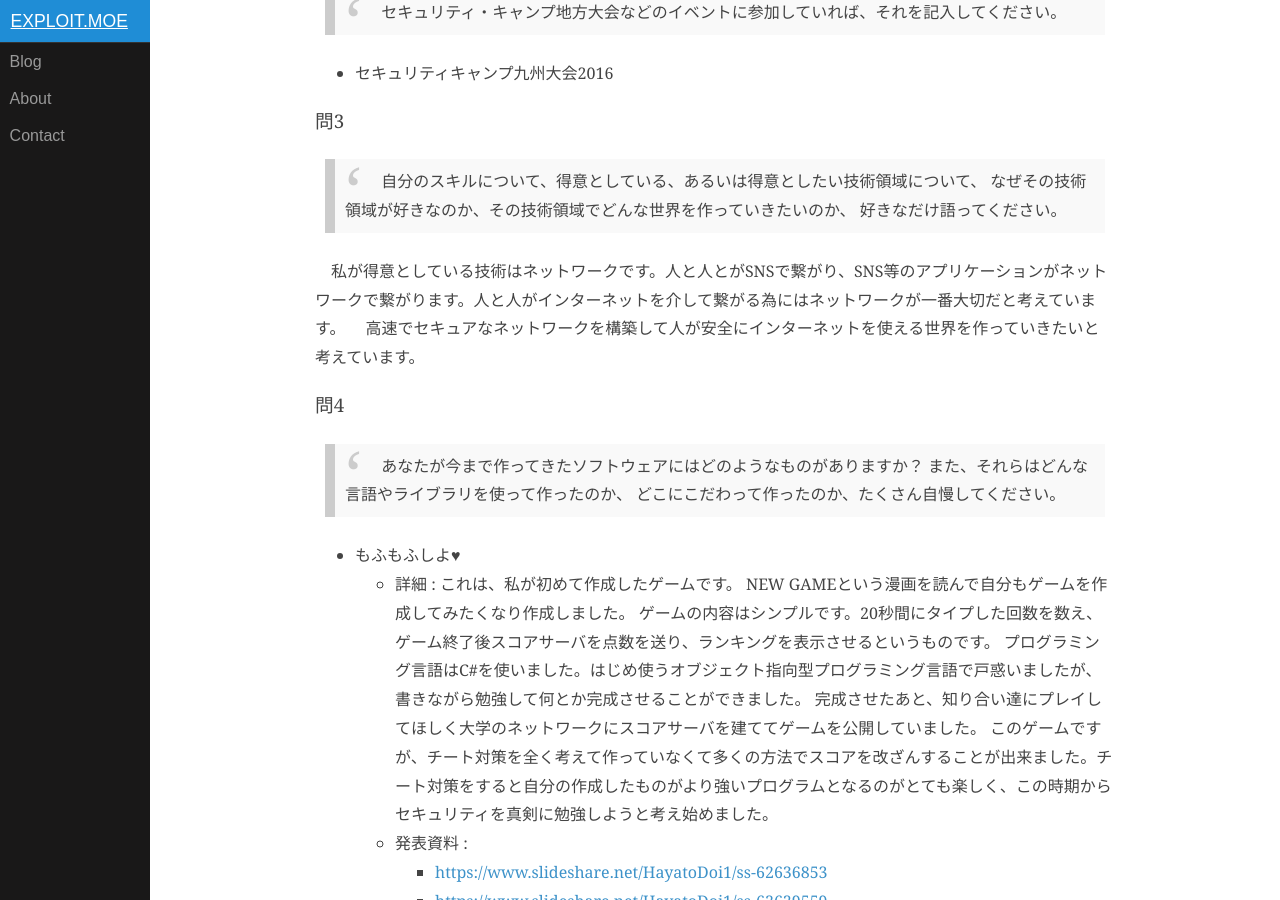
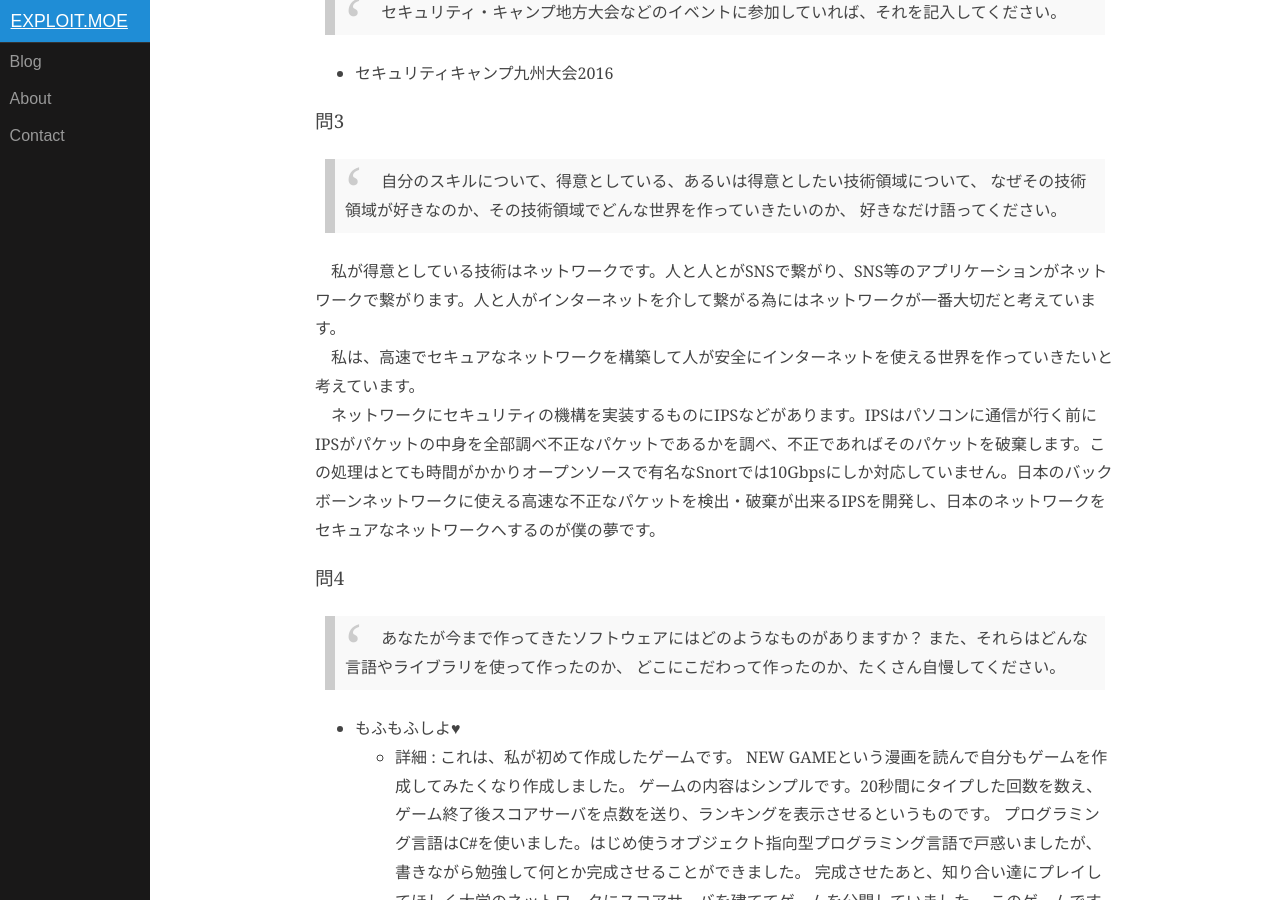
Before and after one commit to HayatoDoi/HayatoDoi.github.io, a Jekyll site: the page built from _posts/2018-05-28-seccamp2018_ans.md, in a window 1280 px wide and 900 px high, scrolled down 1319 px. Built offline with Jekyll 4.4.1, drawn with Linux system fonts in a browser that asks for light colours; nearby versions of some CDN libraries.

Commit message:
共通 問3 自分のスキル

```diff
--- a/_posts/2018-05-28-seccamp2018_ans.md
+++ b/_posts/2018-05-28-seccamp2018_ans.md
@@ -35,7 +35,8 @@ private : true
 > 好きなだけ語ってください。
 
 　私が得意としている技術はネットワークです。人と人とがSNSで繋がり、SNS等のアプリケーションがネットワークで繋がります。人と人がインターネットを介して繋がる為にはネットワークが一番大切だと考えています。
-　高速でセキュアなネットワークを構築して人が安全にインターネットを使える世界を作っていきたいと考えています。
+　私は、高速でセキュアなネットワークを構築して人が安全にインターネットを使える世界を作っていきたいと考えています。
+　ネットワークにセキュリティの機構を実装するものにIPSなどがあります。IPSはパソコンに通信が行く前にIPSがパケットの中身を全部調べ不正なパケットであるかを調べ、不正であればそのパケットを破棄します。この処理はとても時間がかかりオープンソースで有名なSnortでは10Gbpsにしか対応していません。日本のバックボーンネットワークに使える高速な不正なパケットを検出・破棄が出来るIPSを開発し、日本のネットワークをセキュアなネットワークへするのが僕の夢です。
 
 ### 問4
 > あなたが今まで作ってきたソフトウェアにはどのようなものがありますか？
```
